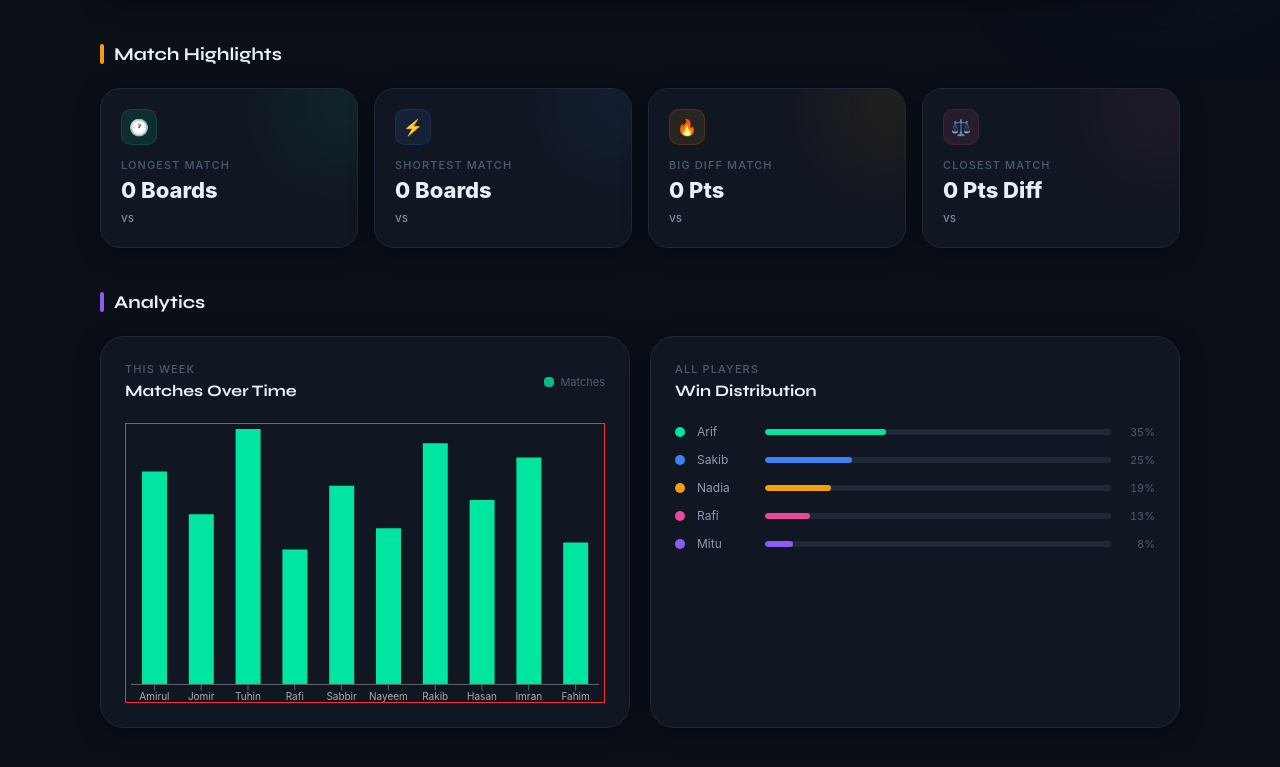
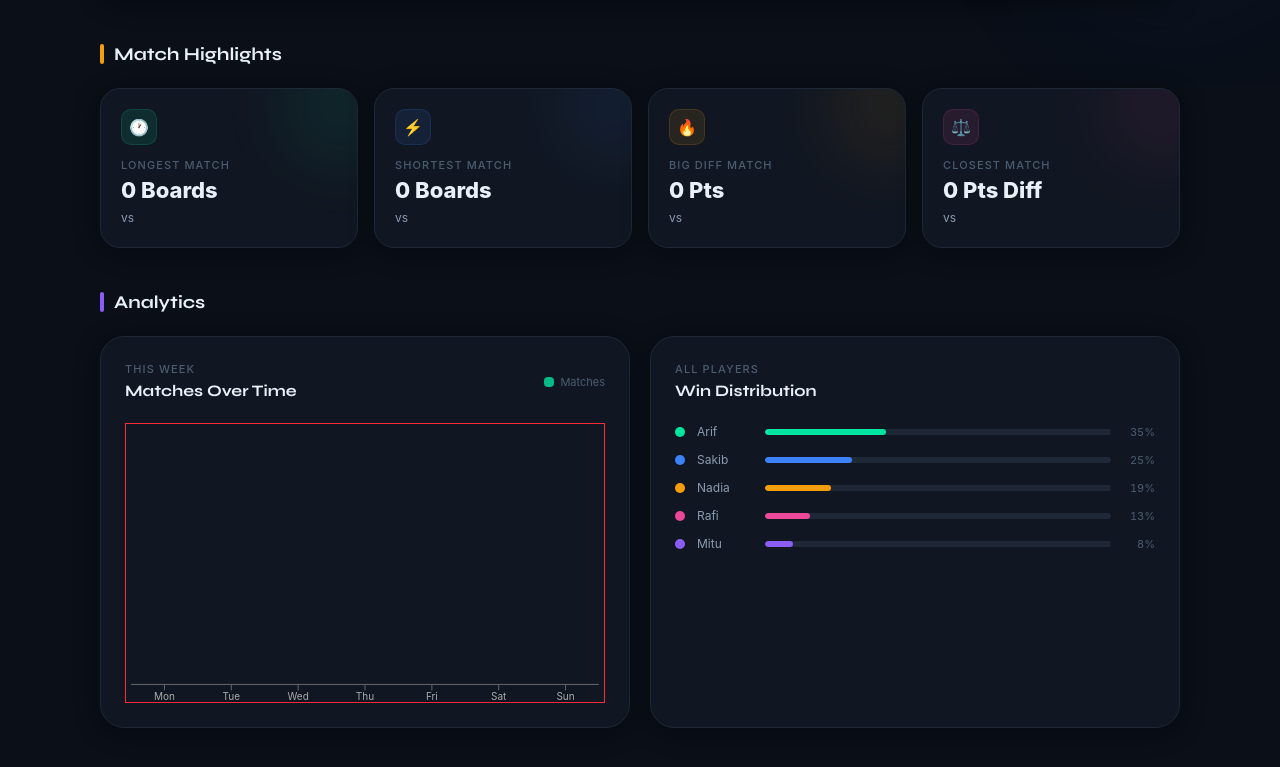
Before and after one commit to AMIRUL1104/Carrom-Scoreboard-Pro, a React (Vite) app: page /dashboard in a window 1280 px wide. Shown: the part 715-1482 px from the top of the page. Built offline with nearby package versions, Linux system fonts and the light colour scheme.

Commit message:
bar chart add in ui with original datas

```diff
--- a/src/components/Dashboard/charts/Barcharts.jsx
+++ b/src/components/Dashboard/charts/Barcharts.jsx
@@ -9,32 +9,35 @@ import {
 // import { RechartsDevtools } from "@recharts/devtools";
 
 // #region Sample data
-const data = [
-  { name: "Amirul", score: 150, matches: 12 },
-  { name: "Jomir", score: 120, matches: 10 },
-  { name: "Tuhin", score: 180, matches: 15 },
-  { name: "Rafi", score: 95, matches: 8 },
-  { name: "Sabbir", score: 140, matches: 11 },
-  { name: "Nayeem", score: 110, matches: 9 },
-  { name: "Rakib", score: 170, matches: 14 },
-  { name: "Hasan", score: 130, matches: 10 },
-  { name: "Imran", score: 160, matches: 13 },
-  { name: "Fahim", score: 100, matches: 7 },
-];
+// const data = [
+//   { name: "Amirul", score: 150, matches: 12 },
+//   { name: "Jomir", score: 120, matches: 10 },
+//   { name: "Tuhin", score: 180, matches: 15 },
+//   { name: "Rafi", score: 95, matches: 8 },
+//   { name: "Sabbir", score: 140, matches: 11 },
+//   { name: "Nayeem", score: 110, matches: 9 },
+//   { name: "Rakib", score: 170, matches: 14 },
+//   { name: "Hasan", score: 130, matches: 10 },
+//   { name: "Imran", score: 160, matches: 13 },
+//   { name: "Fahim", score: 100, matches: 7 },
+// ];
 
 // #endregion
-function Barcharts() {
+function Barcharts({ handleWeekMatches, matchesOverTime }) {
   return (
-    <div className=" max-w-full  md:max-w-125 h-70 mx-auto border border-red-500">
+    <div
+      onClick={() => handleWeekMatches()}
+      className=" max-w-full  md:max-w-125 h-70 mx-auto border border-red-500"
+    >
       <ResponsiveContainer width="100%" aspect={1.618} height="100%">
-        <BarChart responsive data={data} radius={[10, 10, 0, 0]}>
-          <XAxis dataKey="name" tick={{ fontSize: 10, fill: "#aaa" }}></XAxis>
+        <BarChart responsive data={matchesOverTime} radius={[10, 10, 0, 0]}>
+          <XAxis dataKey="label" tick={{ fontSize: 10, fill: "#aaa" }}></XAxis>
           {/* <YAxis></YAxis> */}
           <Tooltip
             wrapperStyle={{ width: 100, backgroundColor: "#000", fill: "red" }}
           />
 
-          <Bar dataKey="score" fill="#00E5A0" barSize={"25"} />
+          <Bar dataKey="value" fill="#00E5A0" barSize={"25"} />
           {/* <RechartsDevtools /> */}
         </BarChart>
       </ResponsiveContainer>
--- a/src/components/PlayGround/DubbleGround.jsx
+++ b/src/components/PlayGround/DubbleGround.jsx
@@ -64,8 +64,6 @@ function DubbleGround({
     gameStart: getDateAndTime(now),
   });
 
-  console.log(matchHistory);
-
   // ======================
   // 🧩 DERIVED DATA
   // ======================
@@ -87,7 +85,6 @@ function DubbleGround({
       totalPoint: Number(pointCount.TeamB),
     },
   ];
-
   // ======================
   // 🧠 SIDE EFFECTS
   // ======================
--- a/src/pages/DashBoard.jsx
+++ b/src/pages/DashBoard.jsx
@@ -1,4 +1,4 @@
-import { useState, useEffect } from "react";
+import { useState, useEffect, useCallback } from "react";
 import Header from "../components/Header/Header";
 import Highlights from "../components/Dashboard/Highlights/Highlights";
 import Overview from "../components/Dashboard/Overview";
@@ -18,87 +18,6 @@ const stored_LocaleStorage_Data = () => {
     return [];
   }
 };
-
-// const allData = stored_LocaleStorage_Data();
-
-// {
-//     "id": "e57c6a8b-8793-4010-be71-01c992c0af20",
-//     "gameMode": "Single Player",
-//     "gameStart": "2026-03-22T12:06:46.689Z",
-//     "targetScore": 29,
-//     "boardPoint": [
-//         {
-//             "id": "e87c561a-a539-4681-9a0b-3e21bdc74a93",
-//             "teamName": "TeamA",
-//             "playerOne": "amirul",
-//             "value": 8,
-//             "boardNO": 5,
-//             "totalPoint": 29
-//         },
-//         {
-//             "id": "a9357e07-58a6-4bb9-a7f6-a7459275fb83",
-//             "teamName": "TeamA",
-//             "playerOne": "amirul",
-//             "value": 10,
-//             "boardNO": 4,
-//             "totalPoint": 21
-//         },
-//         {
-//             "id": "586618e0-24e9-493e-932d-4b0b283f5879",
-//             "teamName": "TeamA",
-//             "playerOne": "amirul",
-//             "value": 4,
-//             "boardNO": 3,
-//             "totalPoint": 11
-//         },
-//         {
-//             "id": "c8cc5036-d29f-4189-92d2-03d232da00de",
-//             "teamName": "TeamB",
-//             "playerOne": "jomir",
-//             "value": 7,
-//             "boardNO": 2,
-//             "totalPoint": 7
-//         },
-//         {
-//             "id": "878653f5-22d4-439e-a4de-399af66afecf",
-//             "teamName": "TeamA",
-//             "playerOne": "amirul",
-//             "value": 7,
-//             "boardNO": 1,
-//             "totalPoint": 7
-//         }
-//     ],
-//     "countBoard": 5,
-//     "winner": {
-//         "teamName": "TeamA",
-//         "playerOne": "amirul",
-//         "totalPoint": 29
-//     },
-//     "losser": {
-//         "teamName": "TeamB",
-//         "playerOne": "jomir",
-//         "totalPoint": 7
-//     }
-// }
-
-// console.log(player_info);
-
-// ─── Mock Data ────────────────────────────────────────────────────────────────
-
-// const MOCK_PLAYERS = [
-//   { name: "Arif", matches: 24, wins: 18, losses: 6, avgScore: 21.4 },
-//   { name: "Sakib", matches: 20, wins: 13, losses: 7, avgScore: 18.9 },
-//   { name: "Nadia", matches: 18, wins: 10, losses: 8, avgScore: 17.2 },
-//   { name: "Rafi", matches: 15, wins: 7, losses: 8, avgScore: 15.8 },
-//   { name: "Mitu", matches: 12, wins: 4, losses: 8, avgScore: 13.1 },
-// ];
-
-// const MOCK_HIGHLIGHTS = {
-//   longestMatch: { duration: "18m 42s", players: ["Arif", "Sakib"] },
-//   shortestMatch: { duration: "2m 15s", players: ["Rafi", "Mitu"] },
-//   highestScoreMatch: { score: 29, players: ["Arif", "Nadia"] },
-//   closestMatch: { diff: 1, score: "14 vs 13", players: ["Sakib", "Rafi"] },
-// };
 
 const MOCK_CHART_DATA = {
   matchesOverTime: [
@@ -260,8 +179,6 @@ export default function StatsDashboard() {
     // console.log("all-Players-name :", all_Players_Name);
   }
 
-  // console.log("=======================================");
-
   all_Players_Name.forEach((element) => {
     let playMatch = allData.filter((item) => {
       if (
@@ -370,11 +287,75 @@ export default function StatsDashboard() {
     shortestMatch: { ...shortestMatch },
     longestMatch: { ...longestMatch },
   };
-  // console.log({ closestMatch, bigDiffMatch, shortestMatch, longestMatch });
 
-  // Simulate loading
+  const [range, setRange] = useState({
+    start: 0,
+    end: 7,
+  });
+  const [matchesOverTime, setMatchesOverTime] = useState([]);
+  const getLastWeekMatches = (matches, startOffset, endOffset) => {
+    const now = new Date();
+
+    const endDate = new Date();
+    endDate.setDate(now.getDate() - startOffset);
+
+    const startDate = new Date();
+    startDate.setDate(now.getDate() - endOffset);
+
+    // 🔹 Day map init (Mon–Sun)
+    const dayMap = {
+      Mon: 0,
+      Tue: 0,
+      Wed: 0,
+      Thu: 0,
+      Fri: 0,
+      Sat: 0,
+      Sun: 0,
+    };
+
+    const filtered = matches.filter((match) => {
+      const matchDate = new Date(match.gameStart.start);
+
+      if (matchDate >= startDate && matchDate <= endDate) {
+        // 🔥 Day বের করা
+        const day = matchDate.toLocaleDateString("en-US", {
+          weekday: "short",
+        });
+
+        dayMap[day] += 1;
+
+        return true;
+      }
+
+      return false;
+    });
+
+    // 🔹 Transform to array (chart ready)
+    const result = Object.entries(dayMap).map(([label, value]) => ({
+      label,
+      value,
+    }));
+
+    // 🔥 State update
+    setMatchesOverTime(result);
+
+    return filtered;
+  };
+  console.log(matchesOverTime);
+
+  const handleNextWeek = useCallback(() => {
+    setRange((prev) => ({
+      start: prev.start + 7,
+      end: prev.end + 7,
+    }));
+  }, []);
+  useEffect(() => {
+    getLastWeekMatches(allData, range.start, range.end);
+  }, [allData, range]);
+
   useEffect(() => {
     const t = setTimeout(() => setIsLoading(false), 1600);
+
     return () => clearTimeout(t);
   }, []);
 
@@ -436,7 +417,13 @@ export default function StatsDashboard() {
           {/* Title block */}
           <div>
             {/* Pill badge */}
-            <div className="inline-flex items-center gap-1.5 bg-[#00e5a01f] border border-[#00e5a033] rounded-full py-1 px-3 text-[11px] font-medium text-[#00e5a0] mb-4 uppercase tracking-wide">
+            <div
+              onClick={() => {
+                handleNextWeek();
+                console.log(matchesOverTime);
+              }}
+              className="inline-flex items-center gap-1.5 bg-[#00e5a01f] border border-[#00e5a033] rounded-full py-1 px-3 text-[11px] font-medium text-[#00e5a0] mb-4 uppercase tracking-wide"
+            >
               <span className="w-1.5 h-1.5 rounded-full bg-[#00e5a0] animate-pulse" />
               Analytics
             </div>
@@ -693,7 +680,10 @@ export default function StatsDashboard() {
                     </div>
                   ) : (
                     // <BarChart data={MOCK_CHART_DATA.matchesOverTime} />
-                    <Barcharts></Barcharts>
+                    <Barcharts
+                      handleWeekMatches={handleNextWeek}
+                      matchesOverTime={matchesOverTime}
+                    ></Barcharts>
                   )}
                 </div>
 
```
